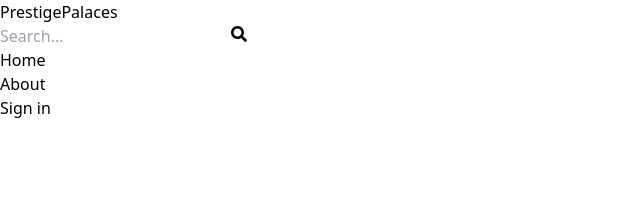
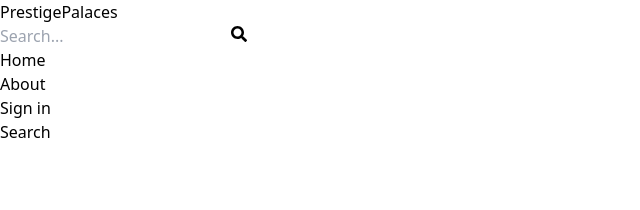
Before and after one commit to VictorSchmoegel/Prestige-Palaces, a React (Vite) app in the folder client/: page /search in a window 1280 px wide. Shown: the top 210 px of the page, without its empty margins (0-640 px from the left). Built offline with nearby package versions, Linux system fonts and the light colour scheme; no server answers.

Commit message:
created a search page and route

```diff
--- a/client/src/App.jsx
+++ b/client/src/App.jsx
@@ -8,6 +8,7 @@ import Profile from "./pages/Profile";
 import CreateListing from "./pages/CreateListing";
 import UpdateListing from "./pages/UpdateListing";
 import Listing from "./pages/Listing";
+import Search from "./pages/Search";
 
 function App() {
 
@@ -18,6 +19,7 @@ function App() {
         <Route path="/" element={<h1>Home</h1>} />
         <Route path="/signin" element={<SignIn />} />
         <Route path="/signup" element={<SignUp />} />
+        <Route path="/search" element={<Search />} />
         <Route path="/listing/:listingId" element={<Listing />} />
         <Route element={<PrivateRoute />}>
           <Route path="/profile" element={<Profile />} />
--- /dev/null
+++ b/client/src/pages/Search.jsx
@@ -0,0 +1,5 @@
+export default function Search() {
+  return (
+    <div>Search</div>
+  )
+}
```
